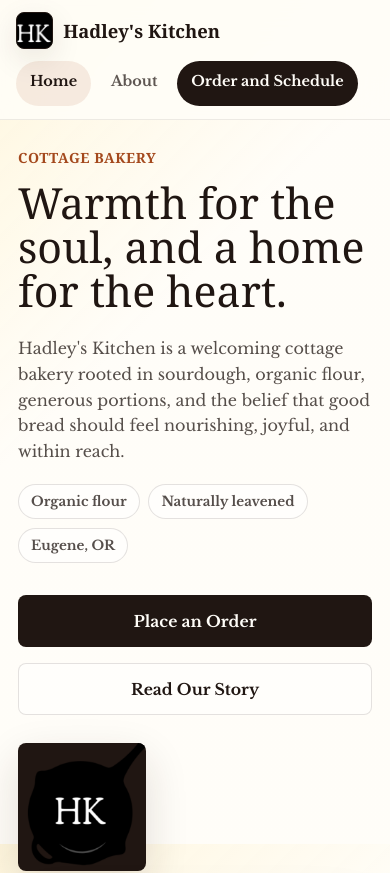
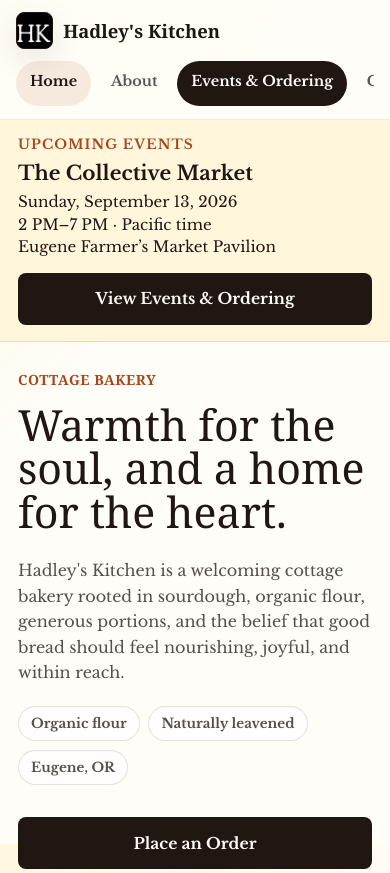
Before and after one commit to MaestroHadley/hadleyskitchen, a Next.js app in the folder apps/website/: page / in a window 390 px wide. Shown: the top 873 px of the page. Built offline with nearby package versions, Linux system fonts and the light colour scheme; no server answers.

Commit message:
Make upcoming events prominent on the bakery website

```diff
--- a/apps/website/src/app/globals.css
+++ b/apps/website/src/app/globals.css
@@ -847,3 +847,49 @@ main {
     padding: 1.6rem 0;
   }
 }
+
+/* Keep the next event visible before the homepage hero, including on phones. */
+.events-preview {
+  padding: 1rem 0;
+  background: var(--cream);
+  border-bottom: 1px solid var(--line);
+}
+
+.events-panel {
+  display: flex;
+  align-items: center;
+  justify-content: space-between;
+  gap: 1.5rem;
+}
+
+.events-panel__content { min-width: 0; }
+.events-heading {
+  color: var(--copper);
+  font-size: 0.85rem;
+  letter-spacing: 0.08em;
+  text-transform: uppercase;
+  margin-bottom: 0.5rem;
+}
+.event-details + .event-details { margin-top: 1.5rem; }
+.event-details h3 { font-size: 1.4rem; margin-bottom: 0.35rem; }
+.event-details p { line-height: 1.5; }
+.event-details__time { display: block; }
+.event-details .button { margin-top: 0.75rem; }
+.events-panel__actions { display: grid; gap: 0.65rem; flex-shrink: 0; }
+.events-panel__actions:empty { display: none; }
+.events-empty { font-size: 1.2rem; }
+.events-section { background: var(--cream); }
+#events, #ordering { scroll-margin-top: 9rem; }
+.order-page__jumpLinks { margin-top: 1.25rem; }
+.order-page__embedHeader { flex-direction: column; align-items: flex-start; }
+.events-panel a:focus-visible, .order-page__jumpLinks a:focus-visible {
+  outline: 3px solid var(--berry);
+  outline-offset: 4px;
+}
+
+@media (max-width: 720px) {
+  .events-panel { flex-direction: column; align-items: stretch; gap: 0.85rem; }
+  .events-preview .event-details h3 { font-size: 1.25rem; }
+  .events-preview .event-details p { font-size: 0.95rem; }
+  .events-panel__actions .button { white-space: normal; text-align: center; }
+}
--- a/apps/website/src/app/page.tsx
+++ b/apps/website/src/app/page.tsx
@@ -1,4 +1,6 @@
 import type { Metadata } from "next";
+import { connection } from "next/server";
+import { UpcomingEvents } from "@/components/upcoming-events";
 import Image from "next/image";
 import Link from "next/link";
 import { siteContent } from "@/content/site";
@@ -9,9 +11,14 @@ export const metadata: Metadata = {
     "Hadley's Kitchen is a Eugene cottage bakery offering sourdough bread, generous bakes, and community-rooted hospitality built around nourishment and access.",
 };
 
-export default function HomePage() {
+export default async function HomePage() {
+  await connection();
+  // Request-time server snapshot; shared with the client to keep hydration consistent.
+  // eslint-disable-next-line react-hooks/purity
+  const initialNow = Date.now();
   return (
     <>
+      <UpcomingEvents initialNow={initialNow} preview />
       <section className="hero">
         <div className="hero__layout container">
           <div className="hero__imageWrap">
--- /dev/null
+++ b/apps/website/src/components/upcoming-events.tsx
@@ -0,0 +1,74 @@
+"use client";
+
+import Link from "next/link";
+import { useEffect, useState } from "react";
+import { bakeryEvents, eventDate, eventTime, upcomingEvents } from "@/content/events";
+import { siteContent } from "@/content/site";
+
+export function UpcomingEvents({ initialNow, preview = false }: {
+  initialNow: number;
+  preview?: boolean;
+}) {
+  const [now, setNow] = useState(initialNow);
+
+  useEffect(() => {
+    const refresh = () => setNow(Date.now());
+    const timer = window.setInterval(refresh, 60_000);
+    // Catch up immediately when a backgrounded page becomes visible again.
+    document.addEventListener("visibilitychange", refresh);
+    window.addEventListener("pageshow", refresh);
+    return () => {
+      window.clearInterval(timer);
+      document.removeEventListener("visibilitychange", refresh);
+      window.removeEventListener("pageshow", refresh);
+    };
+  }, []);
+
+  const events = upcomingEvents(bakeryEvents, now);
+  const visibleEvents = preview ? events.slice(0, 1) : events;
+
+  return (
+    <section
+      id={preview ? undefined : "events"}
+      className={preview ? "events-preview" : "page-section events-section"}
+      aria-labelledby={preview ? "events-preview-heading" : "events-heading"}
+    >
+      <div className="container events-panel">
+        <div className="events-panel__content">
+          <h2 id={preview ? "events-preview-heading" : "events-heading"} className="events-heading">
+            Upcoming Events
+          </h2>
+          {visibleEvents.length ? visibleEvents.map((event) => (
+            <article className="event-details" key={`${event.startsAt}-${event.title}`}>
+              <h3>{event.title}</h3>
+              <p>
+                <time dateTime={event.startsAt}>{eventDate(event.startsAt)}</time>
+                <span className="event-details__time">
+                  {eventTime(event.startsAt)}–{eventTime(event.endsAt)} · Pacific time
+                </span>
+              </p>
+              <p>{event.location}</p>
+              {!preview && event.preorderUrl ? (
+                <a className="button button--secondary" href={event.preorderUrl}>
+                  Preorder for this event
+                </a>
+              ) : null}
+            </article>
+          )) : <p className="events-empty">New dates coming soon</p>}
+        </div>
+        <div className="events-panel__actions">
+          {preview ? (
+            <Link className="button button--primary" href="/order#events">
+              View Events &amp; Ordering
+            </Link>
+          ) : null}
+          {!visibleEvents.length ? (
+            <a className="button button--secondary" href={siteContent.site.updatesUrl}>
+              Get Updates
+            </a>
+          ) : null}
+        </div>
+      </div>
+    </section>
+  );
+}
--- /dev/null
+++ b/apps/website/src/content/events.ts
@@ -0,0 +1,46 @@
+export type BakeryEvent = {
+  title: string;
+  startsAt: string;
+  endsAt: string;
+  location: string;
+  preorderUrl?: string;
+};
+
+export const eventTimeZone = "America/Los_Angeles";
+
+// Use ISO timestamps with the Eugene UTC offset (-07:00 PDT or -08:00 PST).
+export const bakeryEvents: readonly BakeryEvent[] = [
+  {
+    title: "The Collective Market",
+    startsAt: "2026-09-13T14:00:00-07:00",
+    endsAt: "2026-09-13T19:00:00-07:00",
+    location: "Eugene Farmer’s Market Pavilion",
+  },
+];
+
+export function upcomingEvents(events: readonly BakeryEvent[], now: number) {
+  return events
+    .filter((event) => Date.parse(event.endsAt) > now)
+    .sort((a, b) => Date.parse(a.startsAt) - Date.parse(b.startsAt));
+}
+
+const dateFormatter = new Intl.DateTimeFormat("en-US", {
+  timeZone: eventTimeZone,
+  weekday: "long",
+  month: "long",
+  day: "numeric",
+  year: "numeric",
+});
+const timeFormatter = new Intl.DateTimeFormat("en-US", {
+  timeZone: eventTimeZone,
+  hour: "numeric",
+  minute: "2-digit",
+});
+
+export function eventDate(value: string) {
+  return dateFormatter.format(new Date(value));
+}
+
+export function eventTime(value: string) {
+  return timeFormatter.format(new Date(value)).replace(":00", "");
+}
--- a/apps/website/src/content/site.ts
+++ b/apps/website/src/content/site.ts
@@ -5,11 +5,12 @@ export const siteContent = {
       "A Eugene cottage bakery built around sourdough bread, generous bakes, food access, and community-rooted hospitality.",
     orderUrl: "https://app.simply-bread.co/hadleyskitchen/",
     email: "HadleysKitchen@protonmail.com",
+    updatesUrl: "https://app.simply-bread.co/hadleyskitchen/signup",
   },
   navItems: [
     { href: "/", label: "Home" },
     { href: "/about", label: "About" },
-    { href: "/order", label: "Order and Schedule" },
+    { href: "/order", label: "Events & Ordering" },
     { href: "/contact", label: "Contact" },
   ],
   hero: {
```
Also changed, not shown: apps/website/src/app/order/page.tsx (+22 -9 lines), 1 other file (tests, documents, lock files or other folders).
